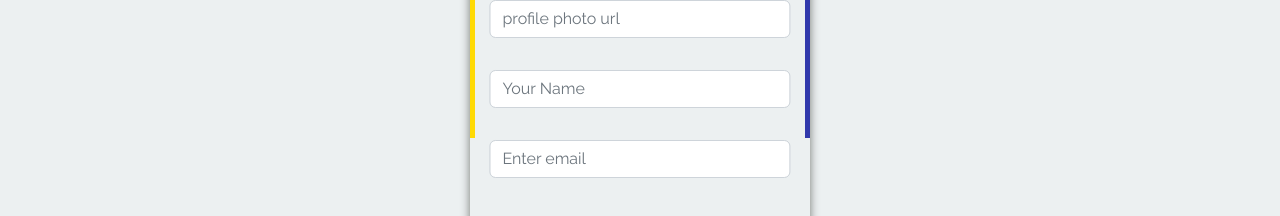
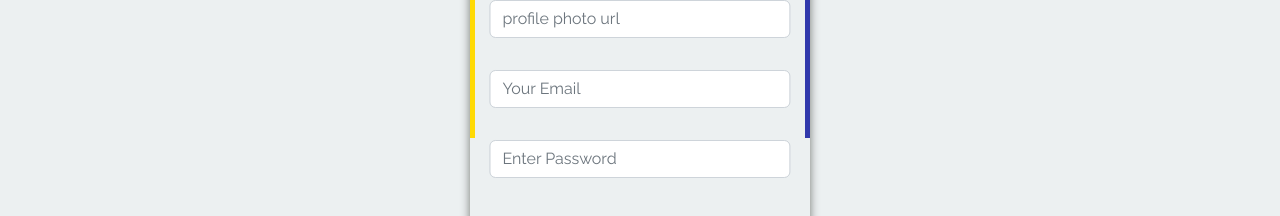
Before and after one commit to coddermoon/Brains-Academy-client, a React (Create React App) app: page /signup in a window 1280 px wide. Shown: the part 340-556 px from the top of the page. Built offline with nearby package versions, Linux system fonts and the light colour scheme; no server answers.

Commit message:
login true

```diff
--- a/src/Assets/Contexts/AuthProvider.js
+++ b/src/Assets/Contexts/AuthProvider.js
@@ -10,6 +10,7 @@ export const AuthContext = createContext()
 
 
 const AuthProvider = ({children}) => {
+    const [loading,setLoading]= useState(true)
 
     const [user,setUser]= useState(null)
 
@@ -52,7 +53,7 @@ useEffect(() => {
 
             setUser(currentUser);
 
-
+      setLoading(false)
     });
 
     return () => {
@@ -66,7 +67,7 @@ useEffect(() => {
 console.log(user)
 
 
-    const authInfo = {createUserWithEmail,loginUserWithEmailAndPass,signInWithProvider,user,logOut}
+    const authInfo = {createUserWithEmail,loginUserWithEmailAndPass,signInWithProvider,user,logOut,loading}
 
     return (
         <AuthContext.Provider value= {authInfo}>
--- a/src/Assets/Routes/PrivetRoute.js
+++ b/src/Assets/Routes/PrivetRoute.js
@@ -1,11 +1,19 @@
 import React, { useContext } from 'react';
 import { AuthContext } from '../Contexts/AuthProvider';
 import { useLocation,Navigate  } from 'react-router-dom';
+import { Spinner } from 'react-bootstrap';
 const PrivetRoute = ({children}) => {
 
-    const {user} = useContext(AuthContext)
+    const {user,loading} = useContext(AuthContext)
     const location = useLocation()
 
+    if(loading){
+        return <div className='text-center'>
+             <Spinner animation="grow" variant="primary" />
+      <Spinner animation="grow" variant="secondary" />
+      <Spinner animation="grow" variant="success" />
+        </div>
+    }
     if (!user) {
         return <Navigate to="/login" state={{from: location}} replace></Navigate>
     }
--- a/src/pages/Login/Login.js
+++ b/src/pages/Login/Login.js
@@ -53,7 +53,7 @@ const Login = () => {
             </Form.Group >
             <Form.Group className="m-3 py-2" >
 
-              <Form.Control type="password" name="password" placeholder="Enter email" />
+              <Form.Control type="password" name="password" placeholder="Enter Password" />
             </Form.Group>
          <div className="d-flex align-items-center justify-content-center pt-3">
          <button className=" mainBtn w-100 mx-3 text-center" type="submit">
--- a/src/pages/Signup/Signup.js
+++ b/src/pages/Signup/Signup.js
@@ -84,10 +84,10 @@ const handleRegister=(e)=>{
             </Form.Group>
 
             <Form.Group className="m-3 py-2" >
-              <Form.Control type="email" name="email" placeholder="Your Name" required />
+              <Form.Control type="email" name="email" placeholder="Your Email" required />
             </Form.Group>
             <Form.Group className="m-3 py-2" >
-              <Form.Control type="password" name = "password" placeholder="Enter email" required />
+              <Form.Control type="password" name = "password" placeholder="Enter Password" required />
             </Form.Group>
             <div className="d-flex align-items-center justify-content-center pt-3">
               <button className=" mainBtn w-100 mx-3 text-center" type="submit">
```
